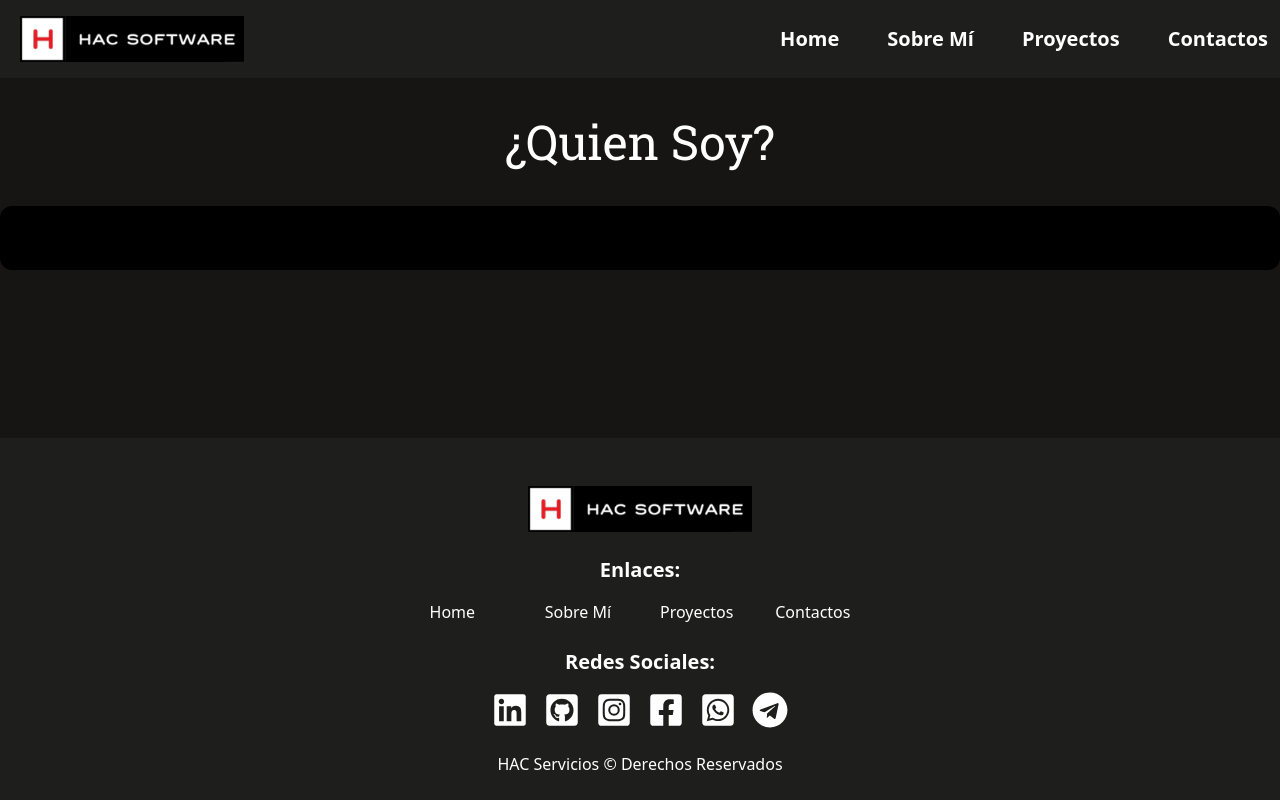
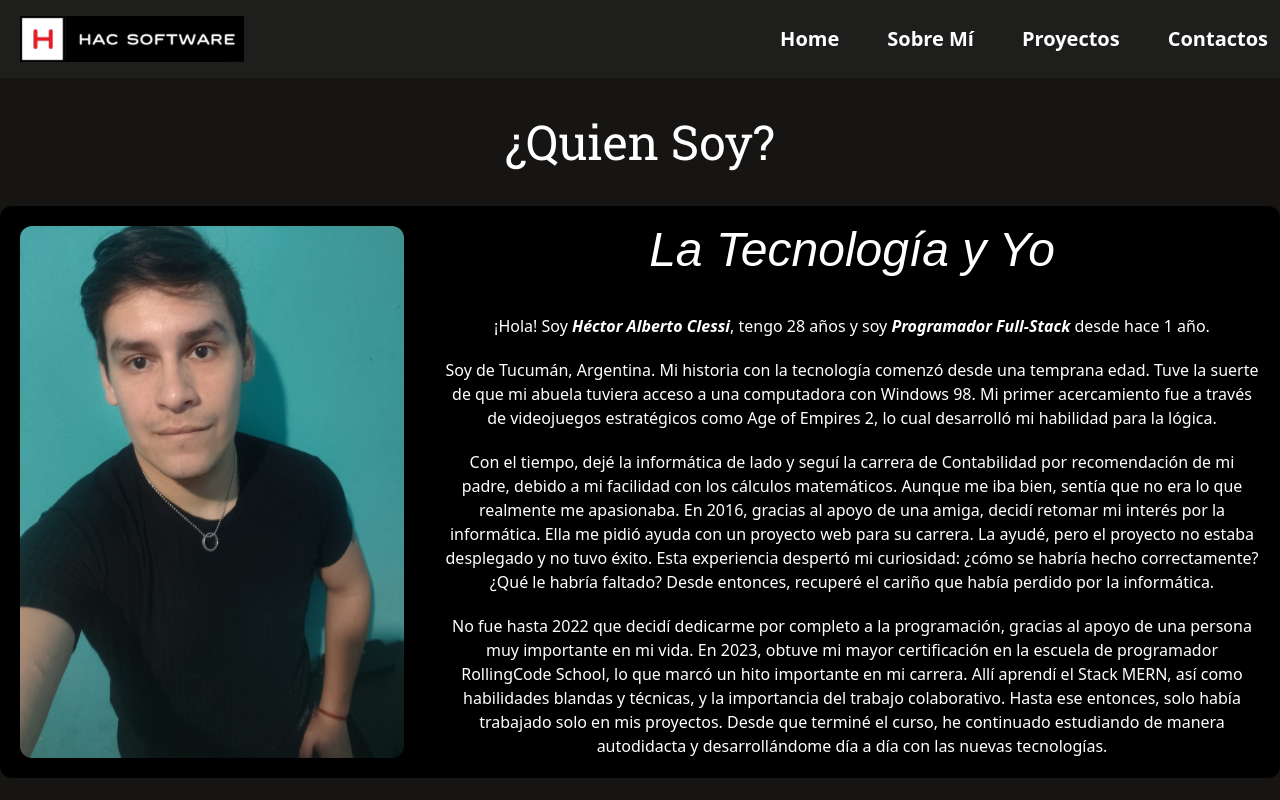
Before and after one commit to hectorc2907/portfolio-hector-clessi, a React (Vite) app: page /about in a window 1280 px wide. Shown: the top 800 px of the page. Built offline with nearby package versions, Linux system fonts and the light colour scheme; a web font is replaced by a local one.

Commit message:
configurada la primera seccion

```diff
--- a/src/components/pages/AboutComponents/card/FirstSection.jsx
+++ b/src/components/pages/AboutComponents/card/FirstSection.jsx
@@ -1,7 +1,68 @@
-import React from "react";
+import ProfileImage from "../../../../assets/images/profile1.jpg";
+import { calculateTime } from "../../../../utils/calculateTime";
 
 const FirstSection = () => {
-  return <div className="bg-black py-5 rounded-xl">FirstSection</div>;
+  return (
+    <div className="bg-black text-white p-5 rounded-xl">
+      <div className="flex flex-col xl:flex-row gap-10">
+        <div className="flex justify-center">
+          <img
+            src={ProfileImage}
+            className="w-72 md:min-w-80 lg:min-w-96 rounded-xl"
+          />
+        </div>
+        <div className="flex flex-col justify-center items-center lg:w-full ">
+          <div className="flex flex-col gap-10">
+            <h2 className="text-5xl font-guerrilla italic text-center">
+              La Tecnología y Yo
+            </h2>
+            <div className="flex flex-col gap-5">
+              <p className="text-center">
+                ¡Hola! Soy{" "}
+                <span className="font-bold italic">Héctor Alberto Clessi</span>,
+                tengo {calculateTime("1996-07-29")} años y soy{" "}
+                <span className="font-bold italic">Programador Full-Stack</span>{" "}
+                desde hace {calculateTime("2023-08-14")} año
+                {calculateTime("2023-08-14") > 1 ? "s" : ""}.
+              </p>
+              <p className="text-center">
+                Soy de Tucumán, Argentina. Mi historia con la tecnología comenzó
+                desde una temprana edad. Tuve la suerte de que mi abuela tuviera
+                acceso a una computadora con Windows 98. Mi primer acercamiento
+                fue a través de videojuegos estratégicos como Age of Empires 2,
+                lo cual desarrolló mi habilidad para la lógica.
+              </p>
+              <p className="text-center">
+                Con el tiempo, dejé la informática de lado y seguí la carrera de
+                Contabilidad por recomendación de mi padre, debido a mi
+                facilidad con los cálculos matemáticos. Aunque me iba bien,
+                sentía que no era lo que realmente me apasionaba. En 2016,
+                gracias al apoyo de una amiga, decidí retomar mi interés por la
+                informática. Ella me pidió ayuda con un proyecto web para su
+                carrera. La ayudé, pero el proyecto no estaba desplegado y no
+                tuvo éxito. Esta experiencia despertó mi curiosidad: ¿cómo se
+                habría hecho correctamente? ¿Qué le habría faltado? Desde
+                entonces, recuperé el cariño que había perdido por la
+                informática.
+              </p>
+              <p className="text-center">
+                No fue hasta 2022 que decidí dedicarme por completo a la
+                programación, gracias al apoyo de una persona muy importante en
+                mi vida. En 2023, obtuve mi mayor certificación en la escuela de
+                programador RollingCode School, lo que marcó un hito importante
+                en mi carrera. Allí aprendí el Stack MERN, así como habilidades
+                blandas y técnicas, y la importancia del trabajo colaborativo.
+                Hasta ese entonces, solo había trabajado solo en mis proyectos.
+                Desde que terminé el curso, he continuado estudiando de manera
+                autodidacta y desarrollándome día a día con las nuevas
+                tecnologías.
+              </p>
+            </div>
+          </div>
+        </div>
+      </div>
+    </div>
+  );
 };
 
 export default FirstSection;
--- /dev/null
+++ b/src/utils/calculateTime.js
@@ -0,0 +1,13 @@
+export function calculateTime(joinData) {
+  const today = new Date();
+  const data = new Date(joinData);
+
+  let years = today.getFullYear() - data.getFullYear();
+  const month = today.getMonth() - data.getMonth();
+
+  if (month < 0 || (month === 0 && today.getDate() < data.getDate())) {
+    years--;
+  }
+
+  return years;
+}
```
